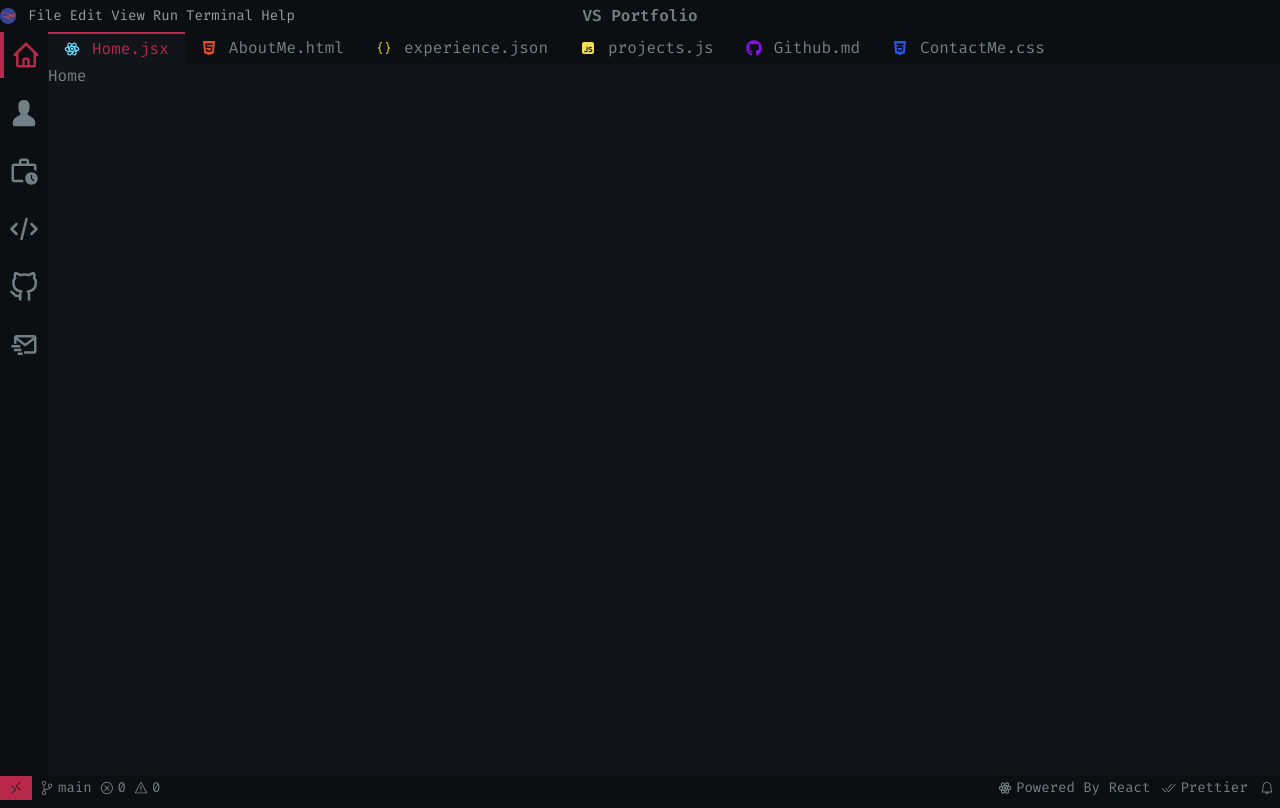
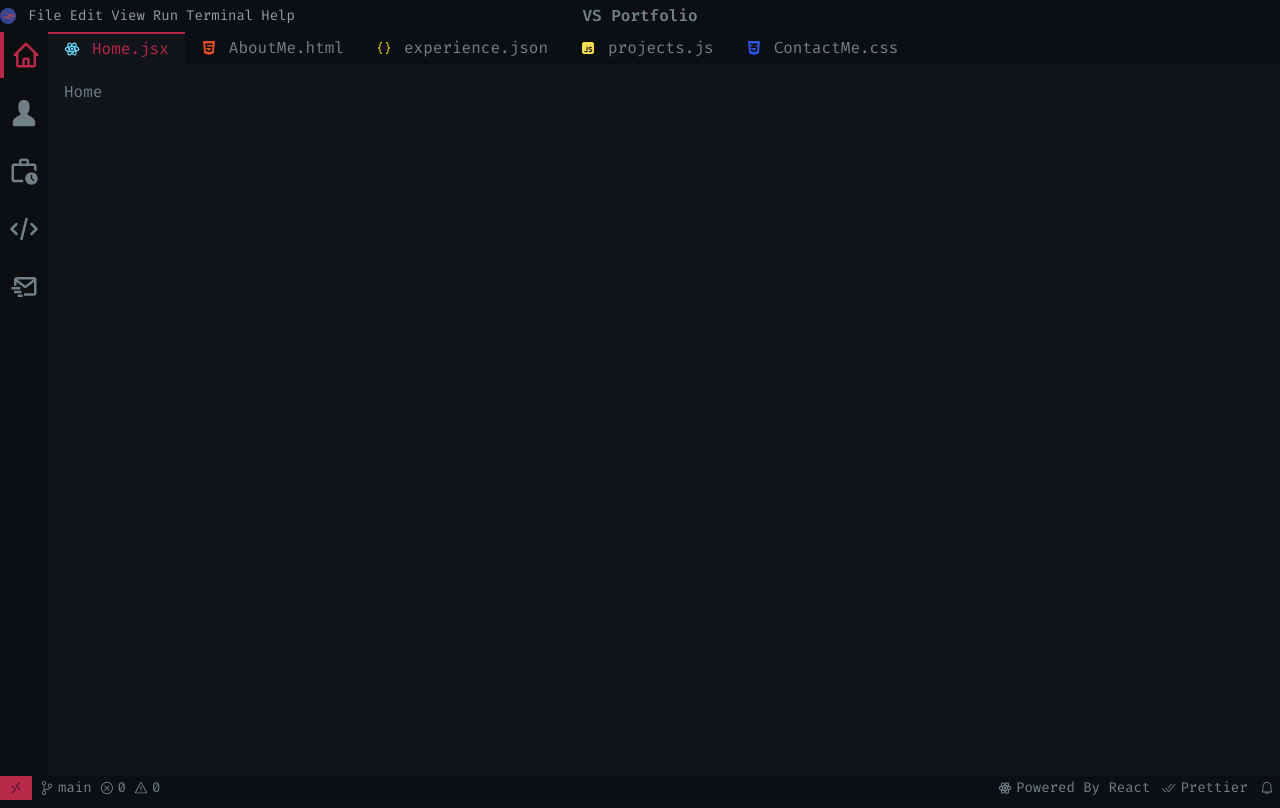
Before and after one commit to Tejaspatade/vs-portfolio, a React (Vite) app: page / in a window 1280 px wide. Built offline with nearby package versions, Linux system fonts and the light colour scheme.

Commit message:
Removed github as a page

```diff
--- a/src/components/FileBar.jsx
+++ b/src/components/FileBar.jsx
@@ -6,7 +6,6 @@
 	"About Me",
 	"Work Experience",
 	"My Projects",
-	"My Github",
 	"Contact Me",
 ];
 const fileNames = [
@@ -14,7 +13,6 @@
 	"AboutMe.html",
 	"experience.json",
 	"projects.js",
-	"Github.md",
 	"ContactMe.css",
 ];
 
--- a/src/components/LeftSideBar.jsx
+++ b/src/components/LeftSideBar.jsx
@@ -17,9 +17,6 @@
 					<SideBarIcon icon={"My Projects"} />
 				</li>
 				<li>
-					<SideBarIcon icon={"My Github"} />
-				</li>
-				<li>
 					<SideBarIcon icon={"Contact Me"} />
 				</li>
 			</ul>
--- a/src/components/SideBarIcon.jsx
+++ b/src/components/SideBarIcon.jsx
@@ -1,6 +1,5 @@
 import { HiOutlineCode, HiOutlineHome } from "react-icons/hi";
 import { MdOutlineWorkHistory } from "react-icons/md";
-import { FiGithub } from "react-icons/fi";
 import { BiMailSend } from "react-icons/bi";
 import { GoPerson } from "react-icons/go";
 
@@ -26,7 +25,6 @@
 			{icon === "About Me" && <GoPerson />}
 			{icon === "Work Experience" && <MdOutlineWorkHistory />}
 			{icon === "My Projects" && <HiOutlineCode />}
-			{icon === "My Github" && <FiGithub />}
 			{icon === "Contact Me" && <BiMailSend />}
 		</div>
 	);
--- a/src/components/ViewPage.jsx
+++ b/src/components/ViewPage.jsx
@@ -16,7 +16,6 @@
 			{active === "About Me" && <AboutMe />}
 			{active === "Work Experience" && <Experience />}
 			{active === "My Projects" && <Projects />}
-			{active === "C" && <Home />}
 			{active === "Contact Me" && <ContactMe />}
 		</div>
 	);
--- a/src/pages/AboutMe.jsx
+++ b/src/pages/AboutMe.jsx
@@ -1,6 +1,6 @@
 const AboutMe = () => {
 	return (
-		<div className="w-full h-full pl-4">
+		<div className="w-full h-full pl-4 pt-4">
 			<span className="text-[red]">{"<html "}</span>
 			<span className="text-[#ab7611]">{"lang="}</span>
 			<span className="text-[#088d79]">{"'en'"}</span>
--- a/src/pages/ContactMe.jsx
+++ b/src/pages/ContactMe.jsx
@@ -1,5 +1,5 @@
 const ContactMe = () => {
-	return <div className="w-full h-full">Contac</div>;
+	return <div className="w-full h-full pl-4 pt-4">Contac</div>;
 };
 
 export default ContactMe;
--- a/src/pages/Experience.jsx
+++ b/src/pages/Experience.jsx
@@ -1,5 +1,5 @@
 const Experience = () => {
-	return <div className="w-full h-full">Exp</div>;
+	return <div className="w-full h-full pl-4 pt-4">Exp</div>;
 };
 
 export default Experience;
--- a/src/pages/Github.jsx
+++ /dev/null
@@ -1,5 +0,0 @@
-const Github = () => {
-	return <div className="w-full h-full"></div>;
-};
-
-export default Github;
--- a/src/pages/Home.jsx
+++ b/src/pages/Home.jsx
@@ -1,5 +1,5 @@
 const Home = () => {
-	return <div>Home</div>;
+	return <div className="w-full h-full pl-4 pt-4">Home</div>;
 };
 
 export default Home;
```
